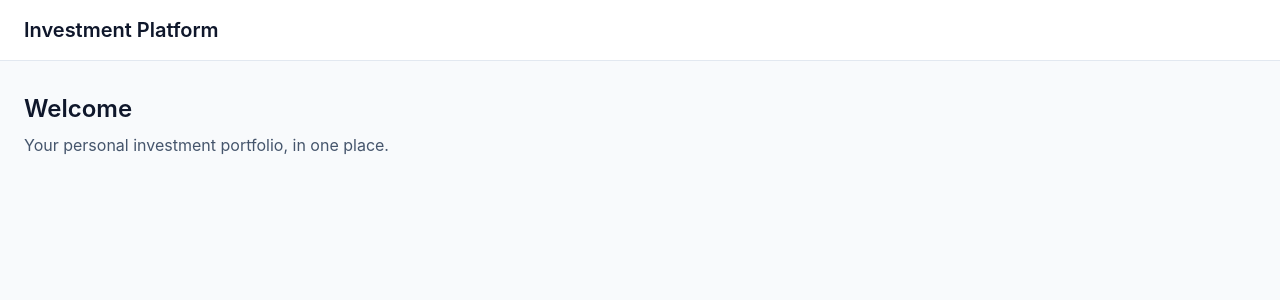
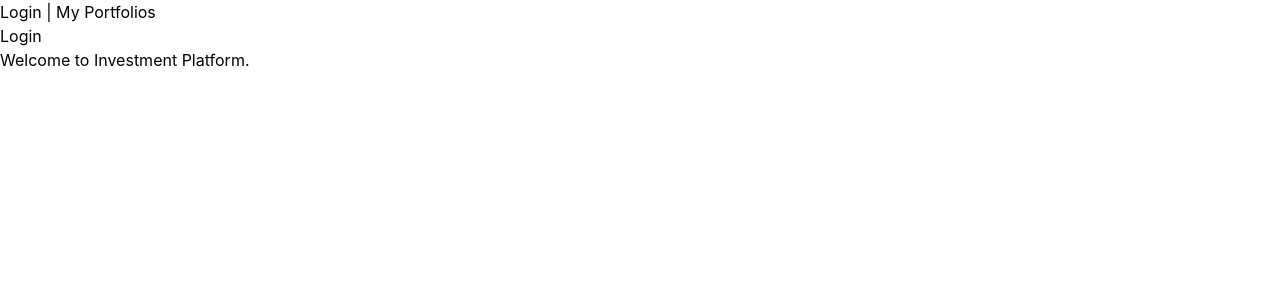
Before and after one commit to ravi-s/investment-platform, a React (Vite) app in the folder src/frontend/: page /login in a window 1280 px wide. Shown: the top 300 px of the page. Built offline with nearby package versions, Linux system fonts and the light colour scheme.

Commit message:
Added Skeleton UI React workflow using React

```diff
--- a/src/frontend/package.json
+++ b/src/frontend/package.json
@@ -13,6 +13,7 @@
     "@tailwindcss/vite": "^4.3.5",
     "react": "^19.3.1",
     "react-dom": "^19.3.1",
+    "react-router": "^8.5.1",
     "tailwindcss": "^4.3.5"
   },
   "devDependencies": {
--- a/src/frontend/src/app/App.tsx
+++ b/src/frontend/src/app/App.tsx
@@ -1,24 +1,21 @@
+import { Link, Route, Routes } from 'react-router'
+
+import LoginPage from '../features/authentication/LoginPage'
+import PortfoliosPage from '../features/portfolios/PortfoliosPage'
 
 function App() {
   return (
-    <div className="min-h-screen bg-slate-50 text-slate-900">
-      <header className="border-b border-slate-200 bg-white">
-        <div className="mx-auto max-w-7xl px-6 py-4">
-          <h1 className="text-xl font-semibold">
-            Investment Platform
-          </h1>
-        </div>
-      </header>
+    <div>
+      <nav>
+        <Link to="/login">Login</Link>
+        {' | '}
+        <Link to="/portfolios">My Portfolios</Link>
+      </nav>
 
-      <main className="mx-auto max-w-7xl px-6 py-8">
-        <h2 className="text-2xl font-semibold">
-          Welcome
-        </h2>
-
-        <p className="mt-2 text-slate-600">
-          Your personal investment portfolio, in one place.
-        </p>
-      </main>
+      <Routes>
+        <Route path="/login" element={<LoginPage />} />
+        <Route path="/portfolios" element={<PortfoliosPage />} />
+      </Routes>
     </div>
   )
 }
--- /dev/null
+++ b/src/frontend/src/features/authentication/LoginPage.tsx
@@ -0,0 +1,8 @@
+export default function LoginPage() {
+  return (
+    <div>
+      <h1>Login</h1>
+      <p>Welcome to Investment Platform.</p>
+    </div>
+  )
+}
--- /dev/null
+++ b/src/frontend/src/features/portfolios/PortfoliosPage.tsx
@@ -0,0 +1,8 @@
+export default function PortfoliosPage() {
+  return (
+    <div>
+      <h1>My Portfolios</h1>
+      <p>Your investment portfolios will appear here.</p>
+    </div>
+  )
+}
--- a/src/frontend/src/main.tsx
+++ b/src/frontend/src/main.tsx
@@ -3,8 +3,12 @@ import { createRoot } from 'react-dom/client'
 import App from './app/App'
 import './index.css'
 
+import { BrowserRouter } from 'react-router'
+
 createRoot(document.getElementById('root')!).render(
   <StrictMode>
-    <App />
+    <BrowserRouter>
+      <App />
+    </BrowserRouter>
   </StrictMode>,
 )
```
